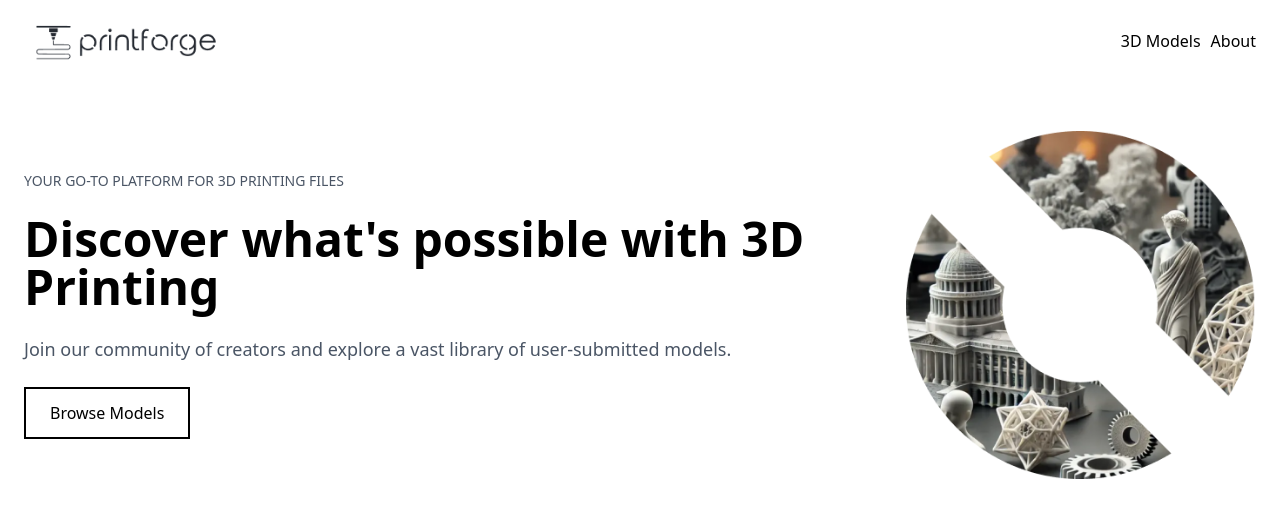
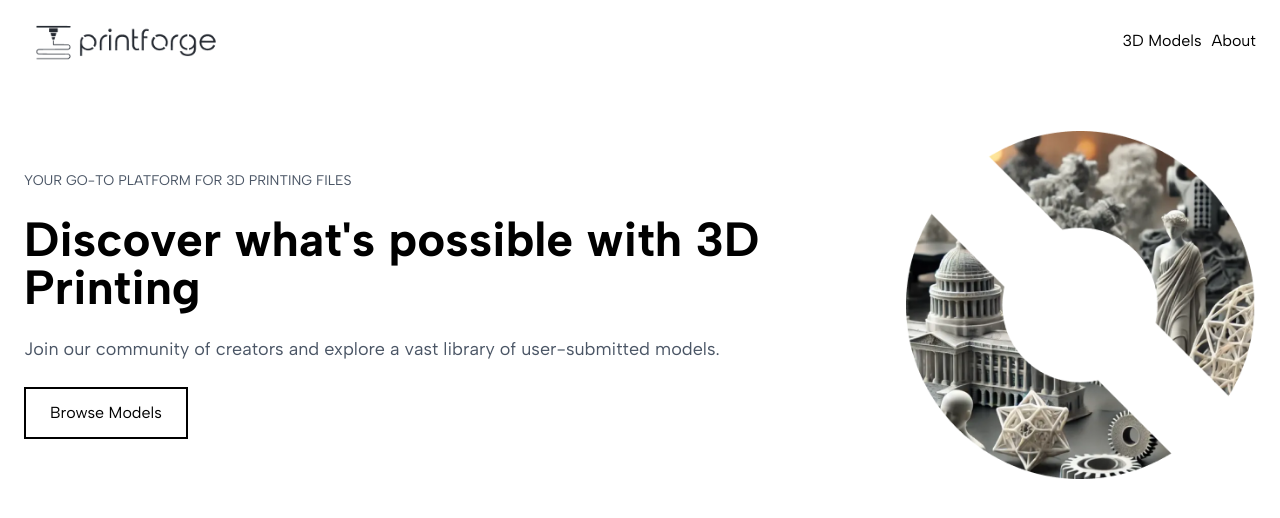
Before and after one commit to zenidreney/my-first-next, a Next.js app: page / in a window 1280 px wide. Shown: the top 518 px of the page. Built offline with nearby package versions, Linux system fonts and the light colour scheme.

Commit message:
started changing fonts

```diff
--- a/src/app/layout.tsx
+++ b/src/app/layout.tsx
@@ -1,13 +1,26 @@
 import "./globals.css";
+import { Albert_Sans, Montserrat_Alternates } from "next/font/google";
+
+const albertSans = Albert_Sans({
+  subsets: ["latin"],
+  display: "swap",
+});
+
+const montserratAlternates = Montserrat_Alternates({
+  subsets: ["latin"],
+  display: "swap",
+  weight: ["100", "200", "300", "400", "500", "600", "700", "800", "900"],
+});
 
 export default function RootLayout({
   children,
 }: Readonly<{
   children: React.ReactNode;
 }>) {
+  console.log(albertSans);
   return (
     <html lang="en">
-     <body>
+      <body className={albertSans.className}>
         <header className="w-full bg-white">
           <nav className="flex justify-between px-6 py-4">
             <div className="relative">
```
